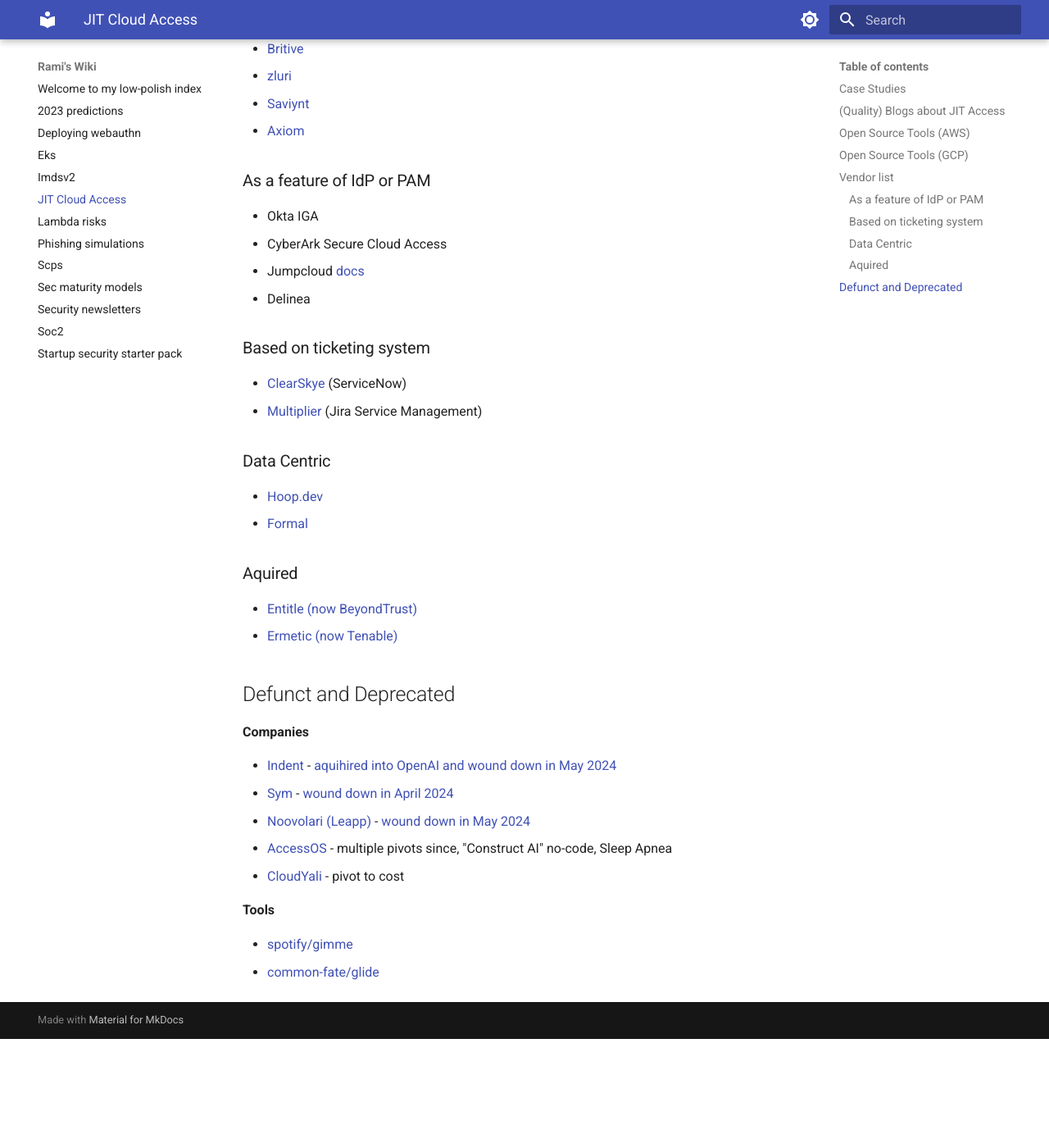
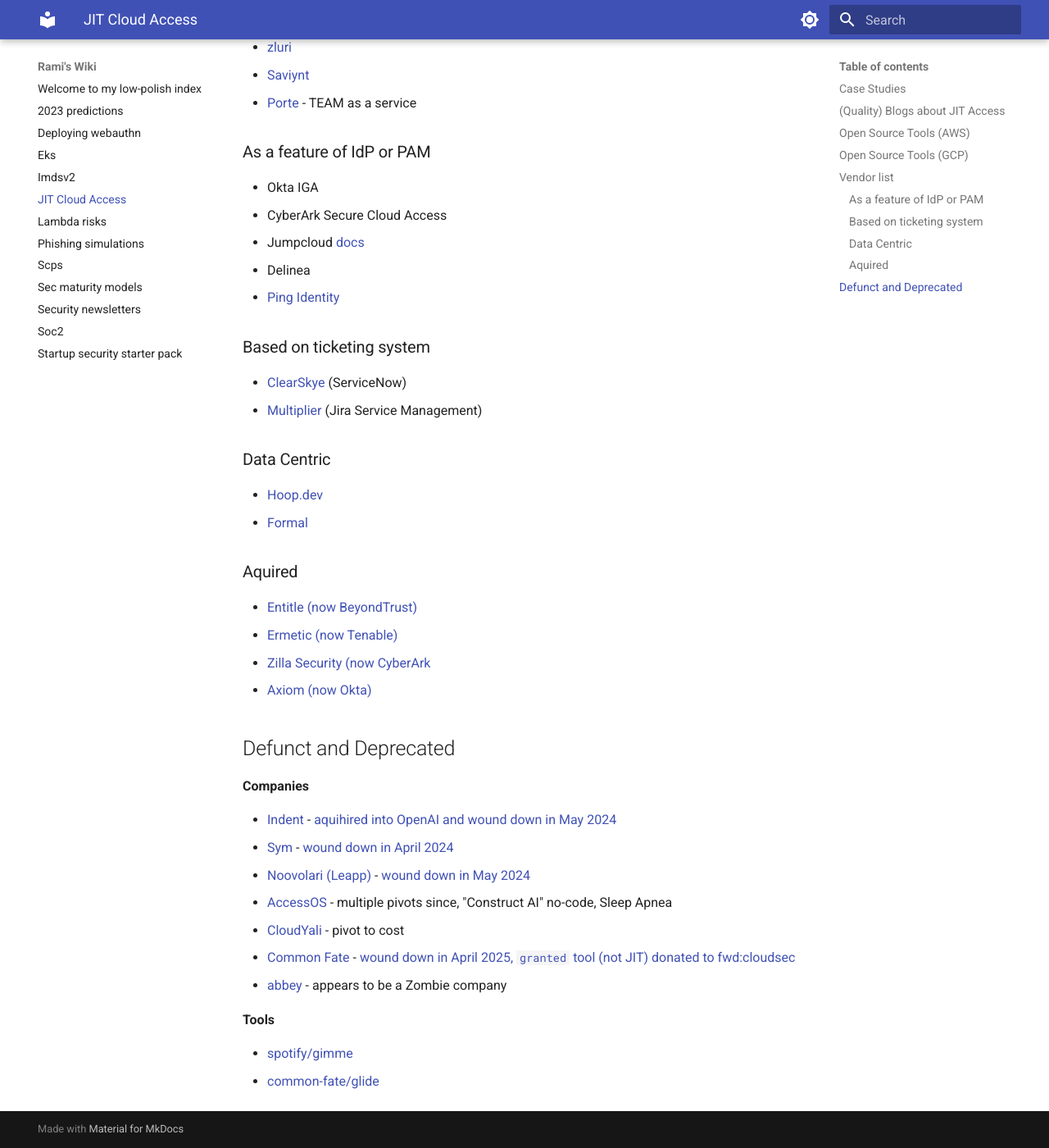
Before and after one commit to ramimac/wiki, an MkDocs documentation site: the page built from docs/jit-cloud-access.md, in a window 1280 px wide and 1400 px high, scrolled down 3483 px. Shown: the whole window at 82% size. Built offline with MkDocs 1.6.1 and Material for MkDocs 9.7.7, drawn with Linux system fonts in a browser that asks for light colours; before the commit the page ends 4750 px from its top, so only the background shows below that; some of the changed text lies outside the part shown.

Commit message:
Fixes #81: Add Rippling and update various links in JIT access doc

```diff
--- a/docs/jit-cloud-access.md
+++ b/docs/jit-cloud-access.md
@@ -36,6 +36,7 @@
 | 2024 | Instacart | AWS | ConductorOne + (oss) [gadjit](https://github.com/instacart/gadjit) | [JIT Happens: How Instacart Uses AI to Keep Doors Open and Risks Closed](https://bsideslv.org/talks#8NXQEM) |
 | 2024 | Cedar | AWS | Lumos | [Building Data Driven Access with the tools you have](https://bsideslv.org/talks#XLHMUT) |
 | 2025 | Cresta | Unknown | Internal | [Build vs. Buy: How Cresta Engineered Its Own Customer Data Access Solution](https://cresta.com/blog/build-vs-buy-how-cresta-engineered-its-own-customer-data-access-solution/) |
+| 2025 | Rippling | AWS | Internal | [Just-in-Time Access for AWS at Rippling](https://www.rippling.com/blog/just-in-time-access-for-aws-at-rippling) |
 
 
 ## (Quality) Blogs about JIT Access
@@ -51,7 +52,7 @@
 ## Open Source Tools (AWS)
 
 * [discord/access](https://github.com/discord/access)
-* [aws-samples/iam-identity-center-team](https://github.com/aws-samples/iam-identity-center-team/blob/main/README.md), [blog](https://aws.amazon.com/blogs/security/temporary-elevated-access-management-with-iam-identity-center/)
+* [aws-samples/iam-identity-center-team](https://github.com/aws-samples/iam-identity-center-team/blob/main/README.md), [blog](https://aws.amazon.com/blogs/security/temporary-elevated-access-management-with-iam-identity-center/) (see: Porte, for "TEAM as a service")
 
 ## Open Source Tools (GCP)
 * [GoogleCloudPlatform/jit-access](https://github.com/GoogleCloudPlatform/jit-access)
@@ -65,15 +66,12 @@
 * [Opal](https://opal.dev/)
 * [Veza](https://veza.com/)
 * [p0](https://p0.dev/)
-* [Common Fate](https://www.commonfate.io/)
 * [SGNL](https://sgnl.ai/solutions/amazon-web-services/)
-* [Zilla Security](https://zillasecurity.com/)
-* [abbey](https://www.abbey.io/)
 * [Apono](https://www.apono.io/)
 * [Britive](https://www.britive.com)
 * [zluri](https://www.zluri.com/)
 * [Saviynt](https://saviynt.com/products/privileged-access-management-software-solutions)
-* [Axiom](https://axiom.security/)
+* [Porte](https://portecloud.com/) - TEAM as a service
 
 ### As a feature of IdP or PAM
 
@@ -81,6 +79,7 @@
 * CyberArk Secure Cloud Access
 * Jumpcloud [docs](https://jumpcloud.com/support/integrate-with-aws-iam-identity-center)
 * Delinea
+* [Ping Identity](https://www.pingidentity.com/en/capability/jit-privileged-access.html)
 
 ### Based on ticketing system
 
@@ -96,6 +95,9 @@
 
 * [Entitle (now BeyondTrust)](https://www.entitle.io/)
 * [Ermetic (now Tenable)](https://ermetic.com/platform/just-in-time/)
+* [Zilla Security (now CyberArk](https://zillasecurity.com/)
+* [Axiom (now Okta)](https://axiom.security/)
+
 
 ## Defunct and Deprecated
 
@@ -106,6 +108,9 @@
 * [Noovolari (Leapp)](https://www.leapp.cloud/) - [wound down in May 2024](https://blog.leapp.cloud/noovolari-has-officially-come-to-an-end)
 * [AccessOS](https://www.accessos.com/) - multiple pivots since, "Construct AI" no-code, Sleep Apnea
 * [CloudYali](https://www.cloudyali.io/) - pivot to cost
+* [Common Fate](https://www.commonfate.io/) - [wound down in April 2025, `granted` tool (not JIT) donated to fwd:cloudsec](https://www.commonfate.io/blog/winding-down)
+* [abbey](https://www.abbey.io/) - appears to be a Zombie company
+
 
 **Tools**
 
```
